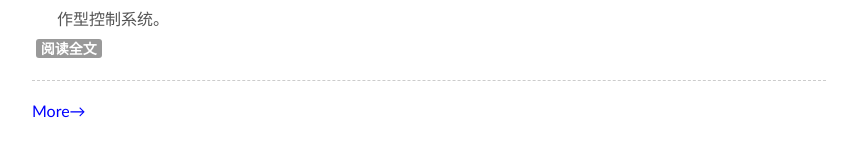
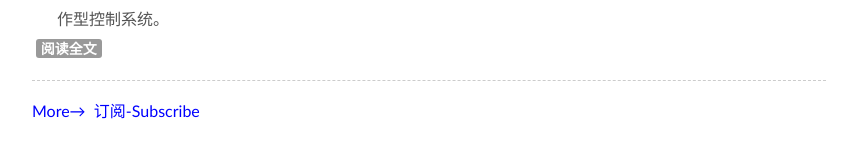
Before and after one commit to fk1091889767/tanwubin.github.io, a Jekyll site: the page built from index.html, in a window 1280 px wide and 900 px high, scrolled down 4566 px. Shown: the part 754-897 px from the top of the window, without its empty margins (211-1068 px from the left). Built offline with Jekyll 4.4.1, drawn with Linux system fonts in a browser that asks for light colours; comment, search, counter and statistics services are not loaded.

Commit message:
add feed

```diff
--- a/_includes/themes/effector-wide/index.html
+++ b/_includes/themes/effector-wide/index.html
@@ -7,6 +7,6 @@
     <span class="label label-important"><a href="{{ post.url }}"> <font color="white">阅读全文</font></a></span>
 </li><hr class="style-one"/>
 {% endfor %}
-<li><a class="btn"  href="/archive/">More→</a></li>
+<li><a class="btn"  href="/archive/">More→</a>&nbsp;&nbsp;<a class="btn" href="/feed/">订阅-Subscribe</a></li>
 </ul>
 </div>
```
